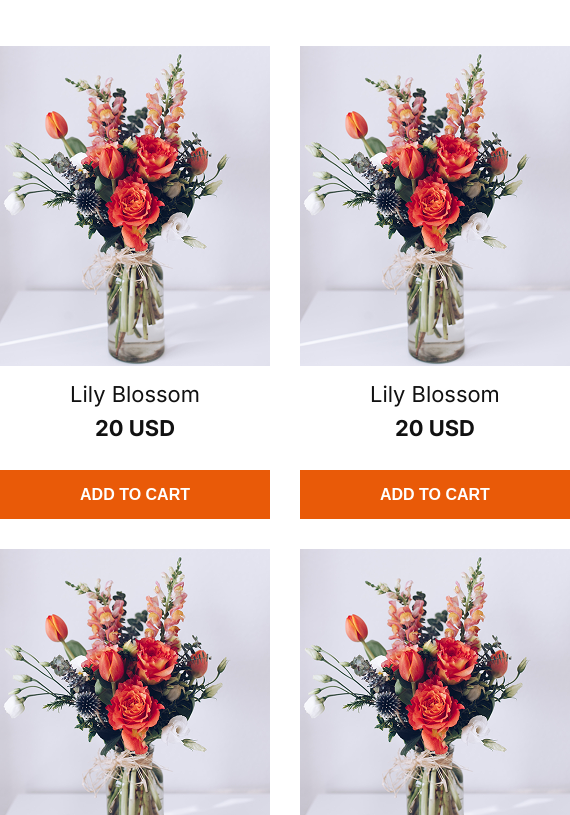
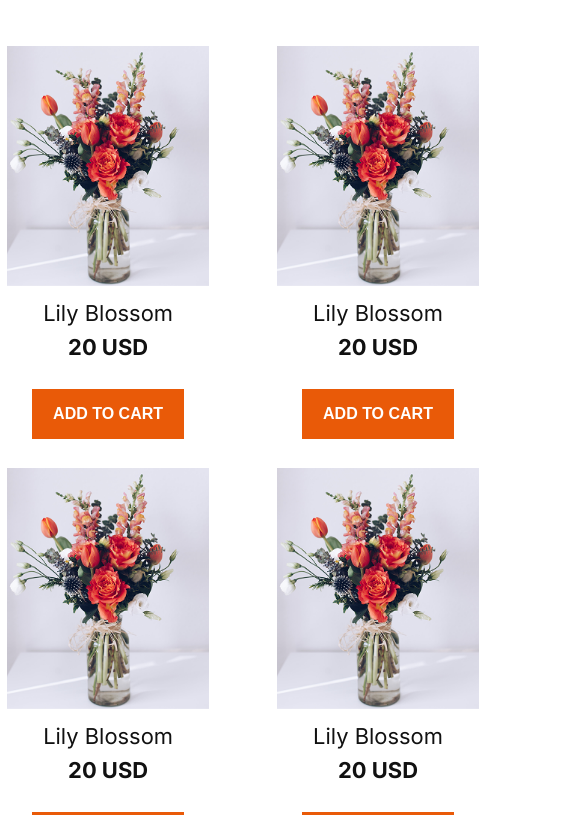
Before and after one commit to maishaj/Flowers, a plain HTML site: page index.html in a window 390 px wide. Shown: the part 1185-2000 px from the top of the page, 570 px wide, since content can reach past the window. Drawn offline with Linux system fonts and the light colour scheme.

Commit message:
checking responsiveness 2

```diff
--- a/styles/flowers.css
+++ b/styles/flowers.css
@@ -89,6 +89,12 @@ body{
   text-align: center;
   max-width: 100%;
   margin:5rem auto;
+}
+.card{
+  max-width: 100%;
+}
+.card img{
+  max-width: 100%;
 }
 .card-section h3{
   font-weight: bold;
@@ -318,9 +324,15 @@ input[type=email]{
     }
     .card-container{
       grid-template-columns: repeat(2,1fr);
-      max-width: 60%;
       justify-content: start;
-      /* padding: 10%; */
+      column-gap:0px;
+      padding-left: 0.43rem;
+    }
+    .card button, .card{
+      max-width: 75%;
+    }
+    .card button{
+      padding:10px 10px;
     }
     .lover{
     flex-direction: column;
```
